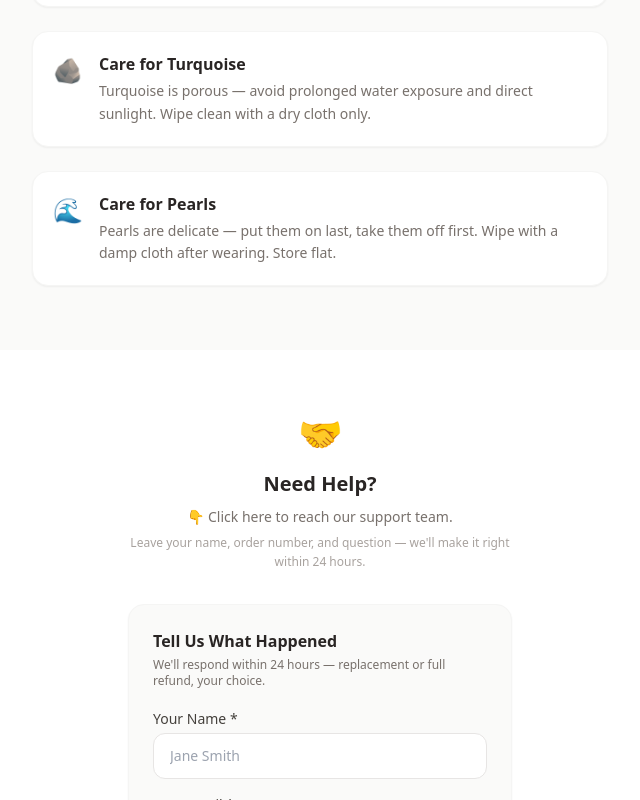
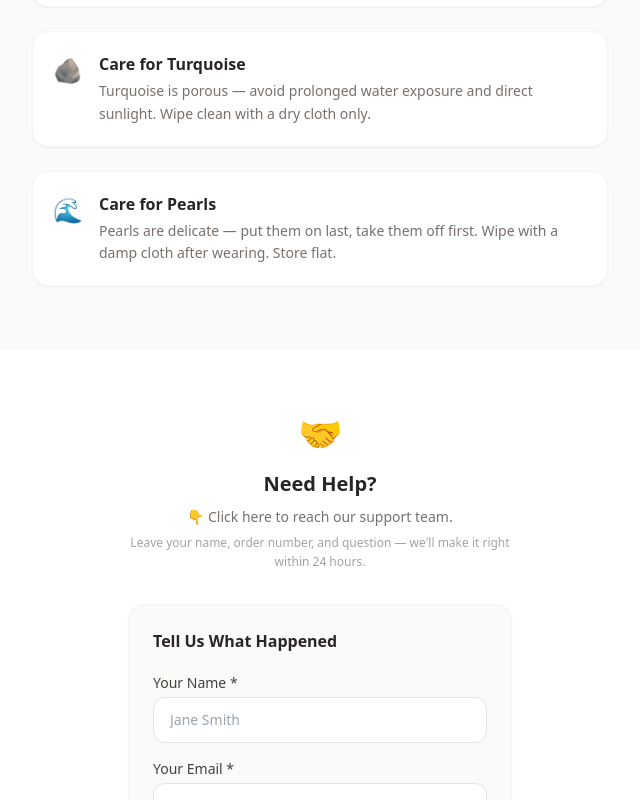
Before and after one commit to apriljacky1988-collab/sheplusjewelry, a Next.js app: page /jewelry-care in a window 1280 px wide. Both pictures are taken after a click on the button "📧 Contact Our Support Team". Shown: the part 888-1688 px from the top of the page, without its empty margins (320-960 px from the left). Built offline with nearby package versions, Linux system fonts and the light colour scheme.

Commit message:
Remove sensitive copy from contact form

```diff
--- a/app/jewelry-care/client.tsx
+++ b/app/jewelry-care/client.tsx
@@ -36,7 +36,6 @@ export default function JewelryCareClient() {
           Leave your name, order number, and question — we'll make it right within 24 hours.
         </p>
 
-        {/* 初始状态：显示按钮 */}
         {!showForm && !submitted && (
           <button
             onClick={() => setShowForm(true)}
@@ -49,8 +48,7 @@ export default function JewelryCareClient() {
         {/* 表单 */}
         {showForm && !submitted && (
           <div className="bg-stone-50 rounded-2xl p-6 text-left border border-stone-100 shadow-sm mt-4">
-            <h3 className="font-bold text-stone-800 mb-1">Tell Us What Happened</h3>
-            <p className="text-stone-500 text-xs mb-5">We'll respond within 24 hours — replacement or full refund, your choice.</p>
+            <h3 className="font-bold text-stone-800 mb-5">Tell Us What Happened</h3>
             <form onSubmit={handleSubmit} className="space-y-4">
               <div>
                 <label className="block text-sm font-medium text-stone-700 mb-1">Your Name *</label>
```
